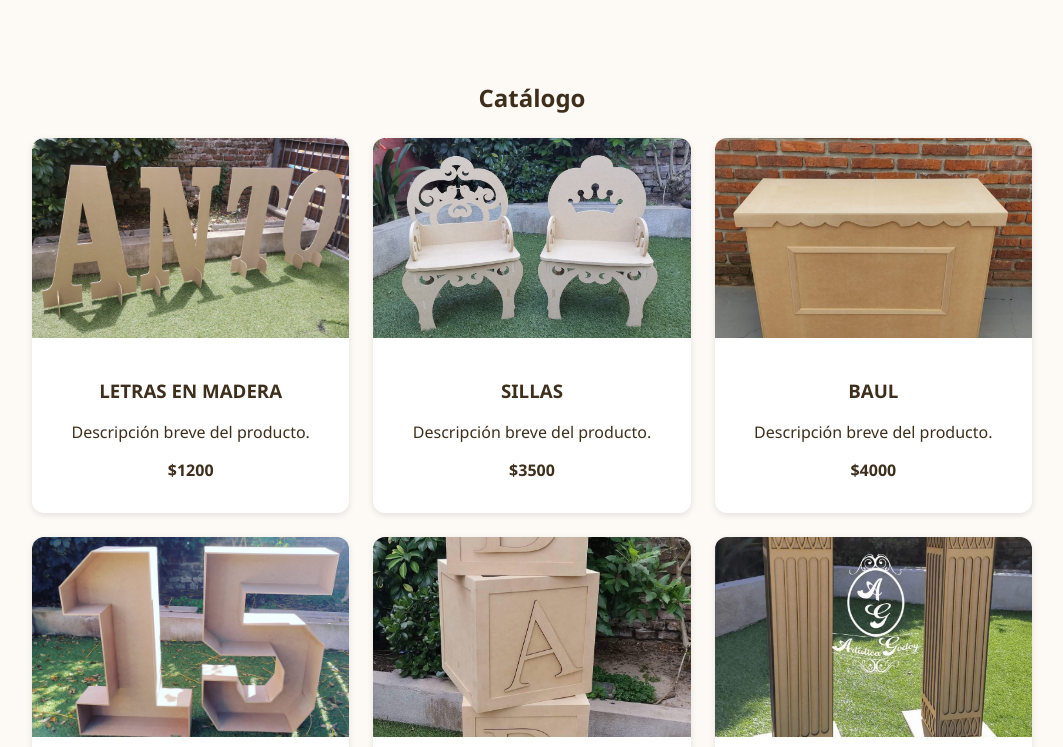
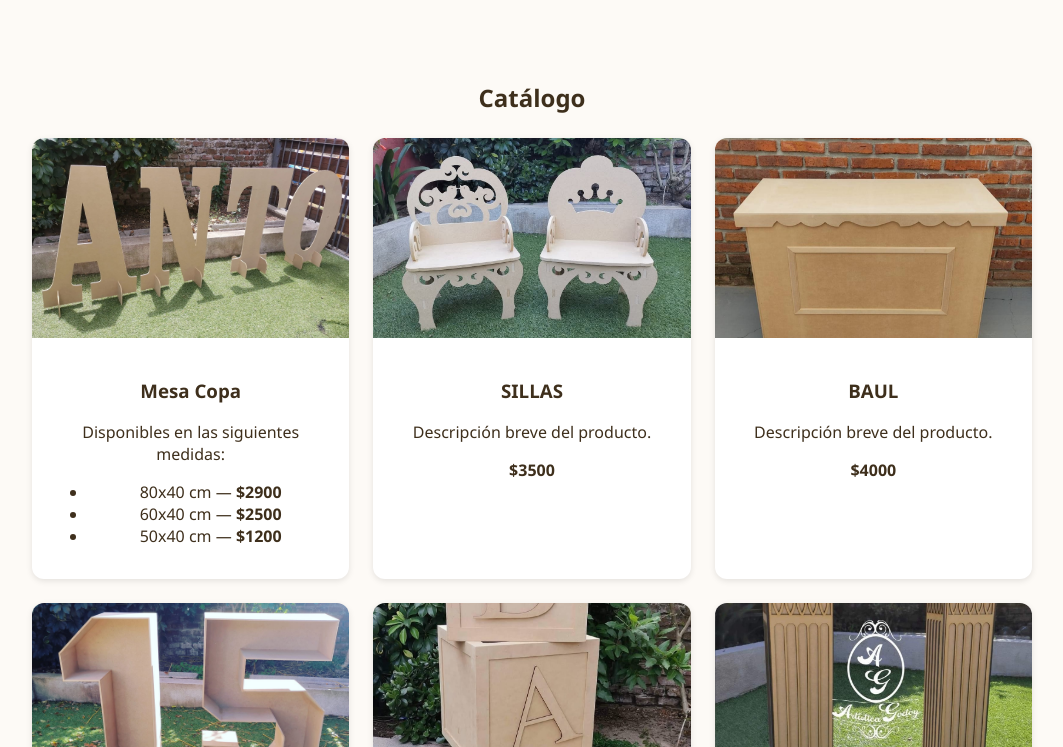
Before and after one commit to AleNoe1974/Ale-Machado, a plain HTML site: page index.html in a window 1280 px wide. Shown: the part 438-1185 px from the top of the page, without its empty margins (108-1171 px from the left). Drawn offline with Linux system fonts and the light colour scheme.

Commit message:
Update index.html

```diff
--- a/index.html
+++ b/index.html
@@ -121,14 +121,18 @@
   <section id="catalogo">
     <h2>Catálogo</h2>
    <div class="catalogo">
-  <div class="producto">
-    <img src="producto1.jpg" alt="LETRAS EN MADERA" loading="lazy">
-    <div class="producto-info">
-      <h3>LETRAS EN MADERA</h3>
-      <p>Descripción breve del producto.</p>
-      <p><strong>$1200</strong></p>
-    </div>
+  <div class="producto" id="mesa-copa">
+  <img src="producto1.jpg" alt="Mesa Copa de madera" loading="lazy">
+  <div class="producto-info">
+    <h3>Mesa Copa</h3>
+    <p>Disponibles en las siguientes medidas:</p>
+    <ul>
+      <li>80x40 cm — <strong>$2900</strong></li>
+      <li>60x40 cm — <strong>$2500</strong></li>
+      <li>50x40 cm — <strong>$1200</strong></li>
+    </ul>
   </div>
+</div>
 
   <div class="producto">
     <img src="producto2.jpg" alt="SILLAS" loading="lazy">
```
